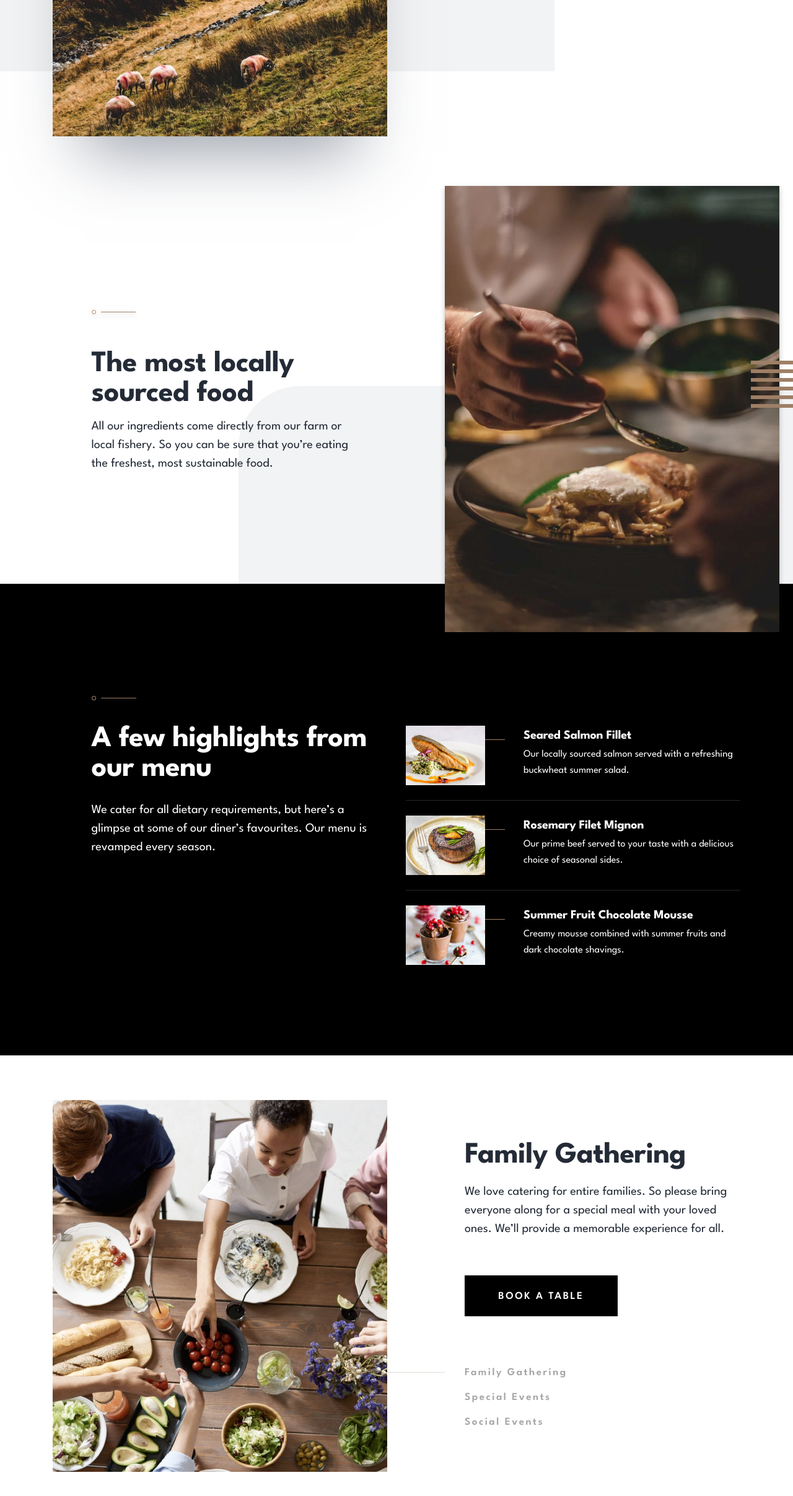
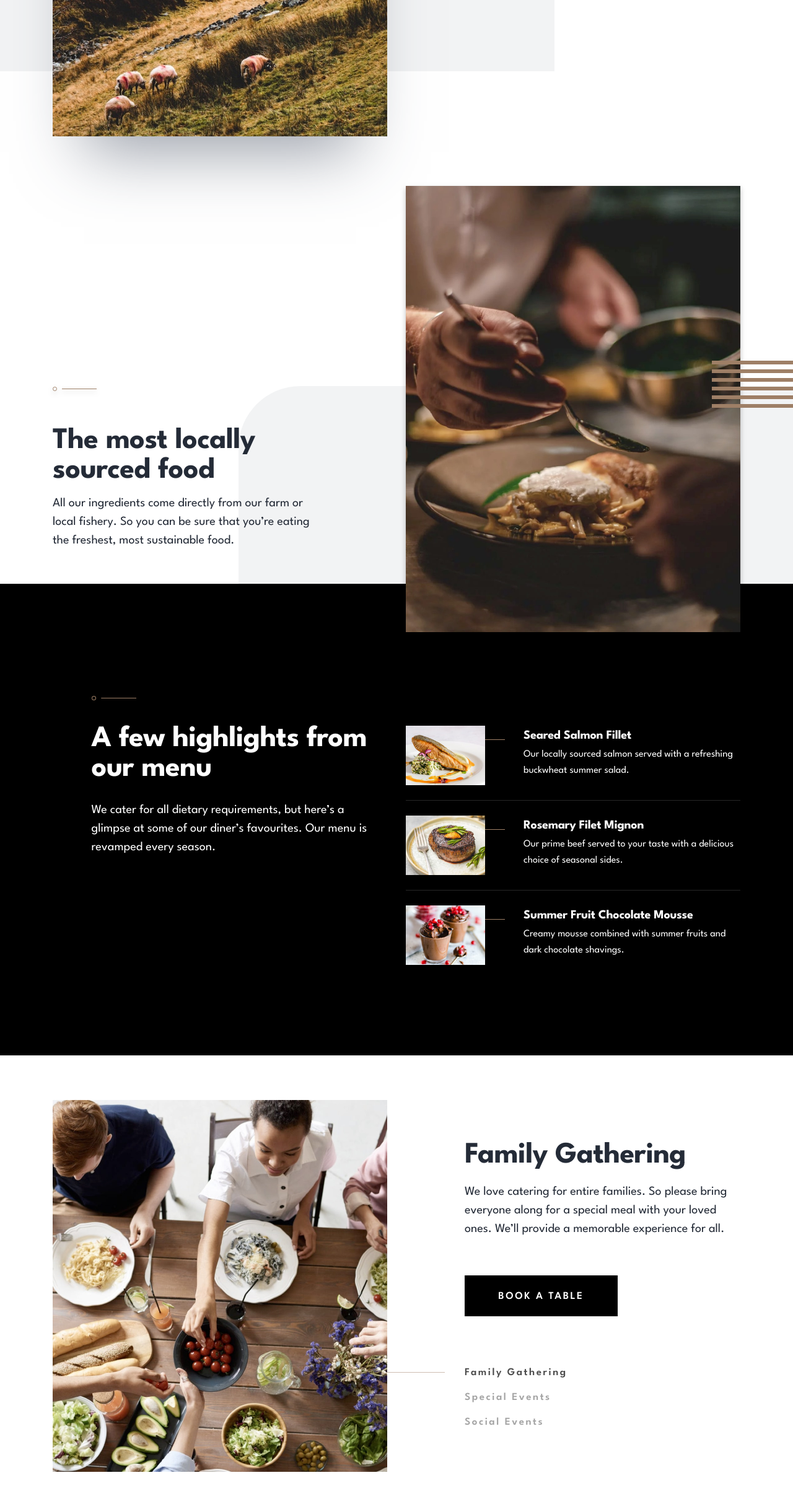
Before and after one commit to DKapteyn/restaurant-site, a Next.js app: page / in a window 1280 px wide. Shown: the part 1248-3662 px from the top of the page at 62% size. Built offline with nearby package versions, Linux system fonts and the light colour scheme.

Commit message:
imporved styling

```diff
--- a/components/homepage/LocallySourced.tsx
+++ b/components/homepage/LocallySourced.tsx
@@ -9,7 +9,6 @@ export default function LocallySourced() {
   return (
     <>
       <div className={s.mainContainer}>
-        <div className={s.subContainer}>
         <div className={s.textAndDivideContainer}>
           <div className={`${s.image} ${s.line}`}>
             <Image src={divideSVG} alt="divider" />
@@ -18,9 +17,9 @@ export default function LocallySourced() {
           <div className={s.textContainer}>
             <h2 className={s.titleText}>The most locally sourced food</h2>
             <h3 className={s.paraText}>
-                All our ingredients come directly from our farm or local
-                fishery. So you can be sure that you’re eating the freshest,
-                most sustainable food.
+              All our ingredients come directly from our farm or local fishery.
+              So you can be sure that you’re eating the freshest, most
+              sustainable food.
             </h3>
           </div>
         </div>
@@ -55,7 +54,7 @@ export default function LocallySourced() {
           </div>
         </div>
       </div>
-      </div>
+
       <div className={s.design}>
         <Image src={designSVG} alt="design" />
       </div>
--- a/styles/HomePageStyles/LocallySourced.module.scss
+++ b/styles/HomePageStyles/LocallySourced.module.scss
@@ -14,7 +14,7 @@
   @include screen.desktop {
     top: 8px;
     align-items: center;
-    flex-direction: row-reverse;
+
     justify-content: center;
   }
 
@@ -26,17 +26,10 @@
   }
 
   @include screen.mobileAndTablet {
-    flex-direction: column;
+    flex-direction: column-reverse;
     align-items: center;
     margin-bottom: 10.1rem;
   }
-}
-
-.subContainer {
-  display: flex;
-  display: row;
-  width: fit-content;
-  margin: auto;
 }
 
 .textAndDivideContainer {
@@ -53,7 +46,6 @@
     align-items: center;
   }
   @include screen.desktop {
-    margin-left: 125px;
     margin-top: 200px;
     align-items: left;
     width: 445px;
@@ -150,7 +142,6 @@
     position: absolute;
     bottom: 56px;
     right: -56px;
-    z-index: 2;
   }
   @include screen.desktop {
     position: absolute;
--- a/styles/HomePageStyles/Occasions.module.scss
+++ b/styles/HomePageStyles/Occasions.module.scss
@@ -45,7 +45,7 @@
 
 .textContainer {
   @include screen.desktop {
-    padding-left: 125px;
+    margin-left: 125px;
     display: grid;
     grid-template-areas: "text" "button" "eventChangerContainer";
     height: 468px;
@@ -121,7 +121,7 @@
     width: 180px;
     height: 116px;
     text-align: center;
-    margin: 49px auto 27px 0;
+    margin: 49px auto 27px auto;
     flex-direction: column;
   }
   @include screen.tablet {
@@ -177,8 +177,8 @@
 }
 
 @mixin lineBefore {
-  position: relative;
-
+  // position: relative;
+  opacity: 1;
   &:before {
     @include screen.desktop {
       content: "";
```
Lines whose indentation alone changed are shown as unchanged.
